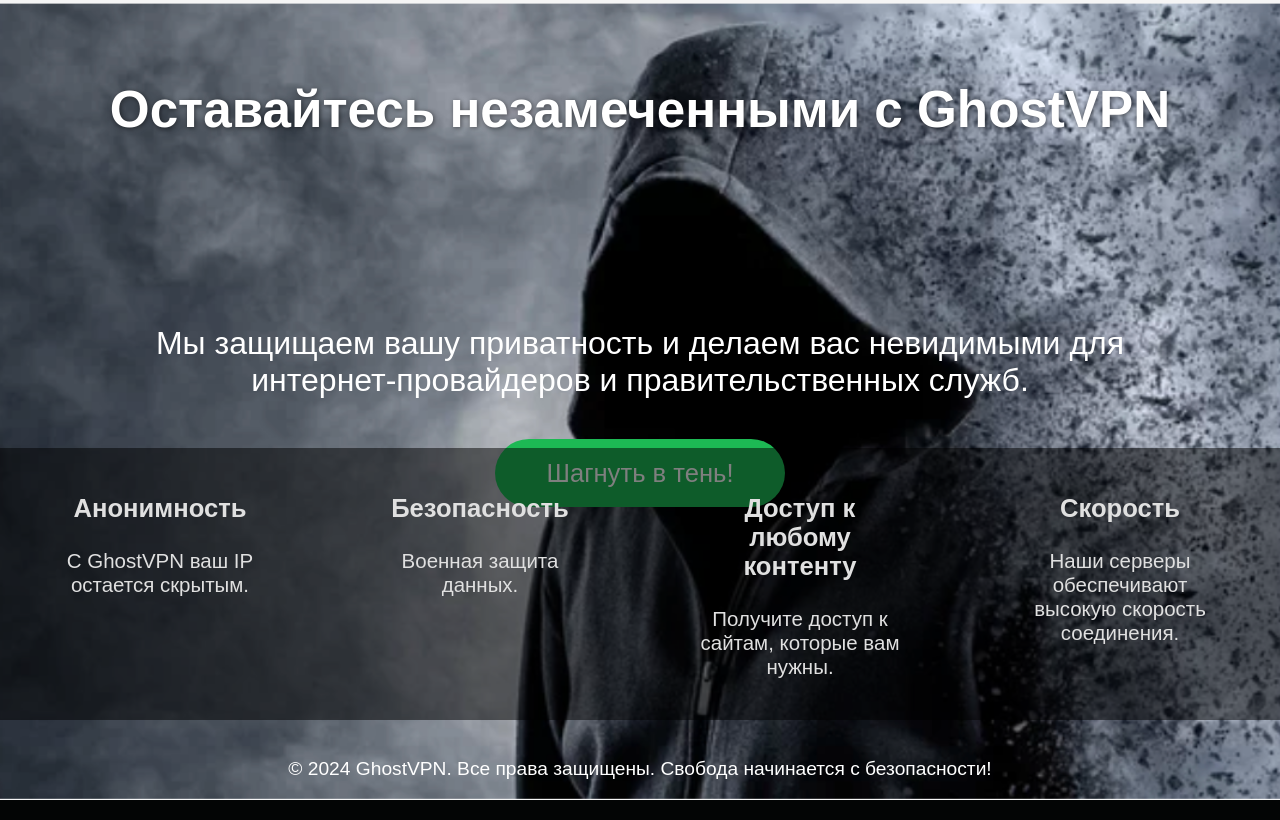
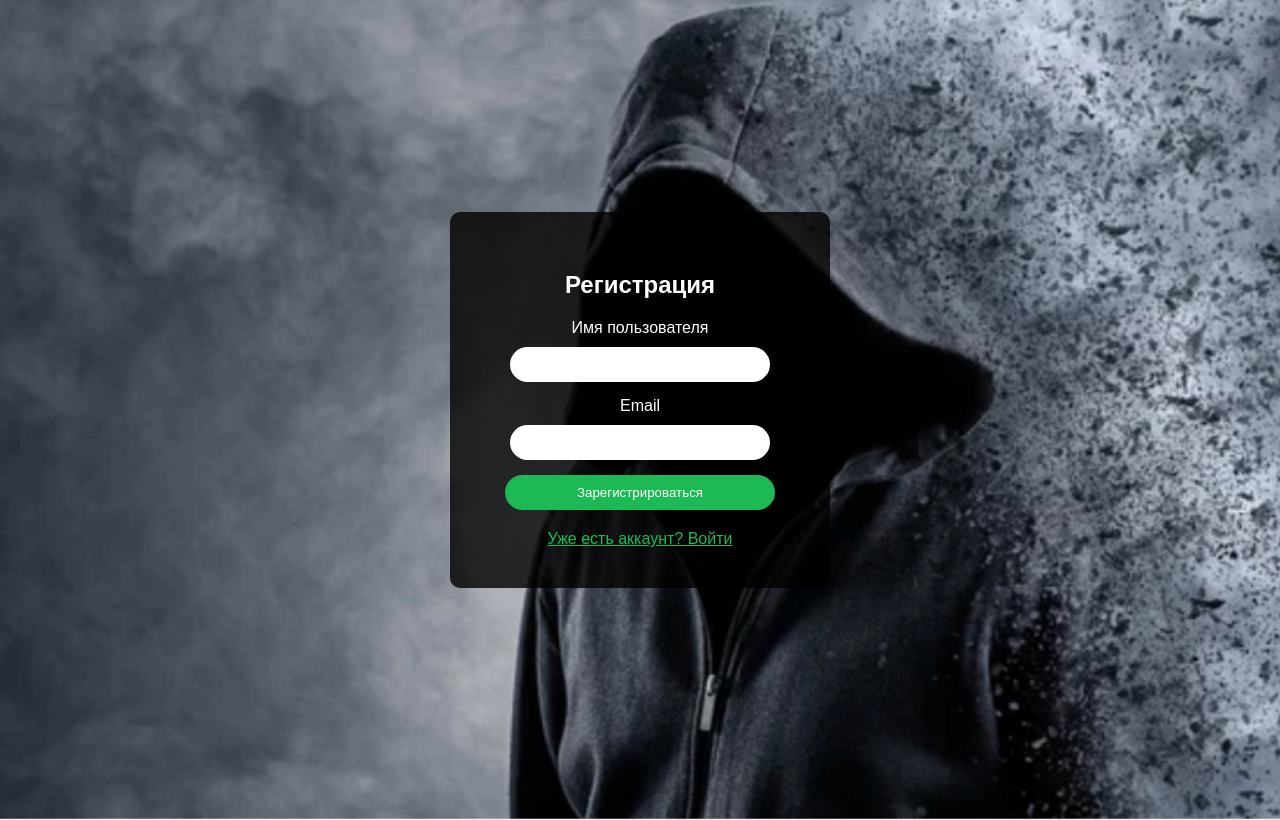
Before and after one commit to Pro100kir2/ghost-vpn, a Flask app: page /registration in a window 1280 px wide. Run offline with Flask 3, Linux system fonts and the light colour scheme; some libraries are stand-ins or nearby versions.

Commit message:
New index.html

```diff
--- a/templates/registration.html
+++ b/templates/registration.html
@@ -1,11 +1,9 @@
 <!DOCTYPE html>
-<html lang="en">
+<html lang="en" xmlns="http://www.w3.org/1999/html">
 <head>
   <meta charset="UTF-8">
   <meta name="viewport" content="width=device-width, initial-scale=1.0">
-  <title>GhostVPN</title>
-
-  <!-- Иконки для различных платформ и устройств -->
+  <title>GhostVPN Registration</title>
   <link rel="icon" href="/static/images/favicon1.png" type="image/png">
   <link rel="icon" href="/static/images/favicon-32x32.png" sizes="32x32" type="image/png">
   <link rel="icon" href="/static/images/favicon-16x16.png" sizes="16x16" type="image/png">
@@ -17,173 +15,120 @@
 
   <!-- Иконка для Windows (favicon.ico) -->
   <link rel="shortcut icon" href="/static/images/favicon.ico" type="image/x-icon">
-
   <style>
     body {
       margin: 0;
       font-family: Arial, sans-serif;
       background-color: #121212;
       color: #e0e0e0;
-      overflow: hidden; /* предотвращаем прокрутку */
+      display: flex;
+      justify-content: center;
+      align-items: center;
+      height: 100vh;
     }
-
     .hero {
-      background: url('/static/images/hooded-man.jpg') no-repeat center center / cover;
+      background: url('../static/images/hooded-man.jpg') no-repeat center center / cover;
       color: #fff;
       height: 100vh;
-      width: 100vw;
+      width: 100%;
       display: flex;
       flex-direction: column;
       align-items: center;
       justify-content: center;
-      position: relative;
       padding: 20px;
-      box-sizing: border-box;
+    }
+    .form-container {
+      background-color: rgba(0, 0, 0, 0.8);
+      padding: 40px;
+      border-radius: 10px;
+      width: 300px;
+      text-align: center;
+    }
+        h2 {
+      margin-bottom: 20px;
     }
 
-    .hero-header {
-      position: absolute;
-      top: 10vh;
-      width: 100%;
-      text-align: center;
+    label {
+      display: block;
+      margin-bottom: 10px;
     }
 
-    .hero-header h1 {
-      font-size: 4vw; /* адаптивный размер */
-      margin: 0;
-      color: #fff;
-      text-shadow: 1px 1px 5px rgba(0, 0, 0, 0.5);
+    input {
+      width: 80%;
+      padding: 10px;
+      margin-bottom: 15px;
+      border: none;
+      border-radius: 50px;
     }
 
-    .hero-content {
-      display: flex;
-      flex-direction: column;
-      align-items: center;
-      justify-content: center;
-      text-align: center;
+    button {
+      background-color: #1db954;
+      color: #fff;
+      padding: 10px;
+      border: none;
+      border-radius: 50px;
+      cursor: pointer;
+      width: 90%;
     }
 
-    .hero-content p {
-      font-size: 2.5vw;
-      max-width: 90%;
-      margin-bottom: 5vh;
+    button:hover {
+      background-color: #1a8a3b;
     }
 
-    .cta-button {
-      background-color: #1db954;
-      color: #fff;
-      padding: 1.5vw 4vw;
-      text-decoration: none;
-      border-radius: 50px;
-      display: inline-block;
-      transition: background-color 0.3s;
-      font-size: 2vw;
+    .toggle-button {
+      margin-top: 20px;
+      color: #1db954;
+      cursor: pointer;
+      text-decoration: underline;
     }
 
-    .cta-button:hover {
-      background-color: #1ab048;
+    .message {
+      margin-top: 20px;
+      color: #1db954;
     }
-
-    .footer-text {
-      position: absolute;
-      bottom: 20px;
-      text-align: center;
-      width: 100%;
-      font-size: 1.5vw;
+    .error-field {
+      border: 2px solid red;
     }
-
-    .footer-text p {
-      margin: 0;
-    }
-
-    .benefits {
-      display: flex;
-      flex-direction: row;
-      flex-wrap: wrap;
-      justify-content: space-around;
-      width: 100%;
-      background: rgba(0, 0, 0, 0.5);
-      padding: 1vh 0;
-      position: absolute;
-      bottom: 10vh;
-    }
-
-    .benefit {
-      max-width: 200px;
-      text-align: center;
-      color: #e0e0e0;
-      margin: 1vw 2vw;
-      font-size: 1.6vw;
-    }
-
-    .benefit h3 {
-      font-size: 2vw;
-    }
-
-    /* Медиа-запросы для адаптивности */
-    @media (max-width: 768px) {
-      .hero-header h1 {
-        font-size: 6vw;
-      }
-
-      .hero-content p {
-        font-size: 3.5vw;
-        margin-bottom: 5vh;
-      }
-
-      .cta-button {
-        padding: 2vw 4vw;
-        font-size: 4vw;
-      }
-
-      .benefit {
-        font-size: 3vw;
-        margin-bottom: 5vw;
-      }
-
-      .footer-text {
-        font-size: 3vw;
-      }
+    .flash-message {
+      color: red;
+      margin-bottom: 15px;
     }
   </style>
 </head>
 <body>
-  <!-- Hero Section -->
   <section class="hero">
-    <div class="hero-header">
-      <h1>Оставайтесь незамеченными с GhostVPN</h1>
+    <div class="form-container">
+      <h2>Регистрация</h2>
+
+      <!-- Flash messages block -->
+      <div class="message">{{ message }}</div>
+      {% with messages = get_flashed_messages(with_categories=true) %}
+        {% if messages %}
+          <div id="flash-container">
+            {% for category, message in messages %}
+              <div class="flash-message">{{ message }}</div>
+            {% endfor %}
+          </div>
+        {% endif %}
+      {% endwith %}
+
+      <form action="/register" method="POST">
+        <label for="username">Имя пользователя</label>
+        <input type="text" id="username" name="username" required
+               value="{{ username if username else '' }}"
+               {% if messages and messages[0][0] == 'username_taken' %}
+               class="error-field"
+               {% endif %}>
+
+        <label for="email">Email</label>
+        <input type="email" id="email" name="email" required
+               value="{{ email if email else '' }}">
+
+        <button type="submit">Зарегистрироваться</button>
+      </form>
+
+      <div class="toggle-button" onclick="location.href='/login'">Уже есть аккаунт? Войти</div>
     </div>
-
-    <!-- Центрированное содержимое в Hero -->
-    <div class="hero-content">
-      <p>Мы защищаем вашу приватность и делаем вас невидимыми для интернет-провайдеров и правительственных служб.</p>
-      <a href="/registration" class="cta-button">Шагнуть в тень!</a>
-    </div>
-
-    <!-- Текст подвала внизу Hero -->
-    <div class="footer-text">
-      <p>© 2024 GhostVPN. Все права защищены. Свобода начинается с безопасности!</p>
-    </div>
-
-    <!-- Секция преимуществ внизу -->
-    <section class="benefits">
-      <div class="benefit">
-        <h3>Анонимность</h3>
-        <p>С GhostVPN ваш IP остается скрытым.</p>
-      </div>
-      <div class="benefit">
-        <h3>Безопасность</h3>
-        <p>Военная защита данных.</p>
-      </div>
-      <div class="benefit">
-        <h3>Доступ к любому контенту</h3>
-        <p>Получите доступ к сайтам, которые вам нужны.</p>
-      </div>
-      <div class="benefit">
-        <h3>Скорость</h3>
-        <p>Наши серверы обеспечивают высокую скорость соединения.</p>
-      </div>
-    </section>
   </section>
 </body>
 </html>
```
Also changed, not shown: templates/login.html (+22 -0 lines).
